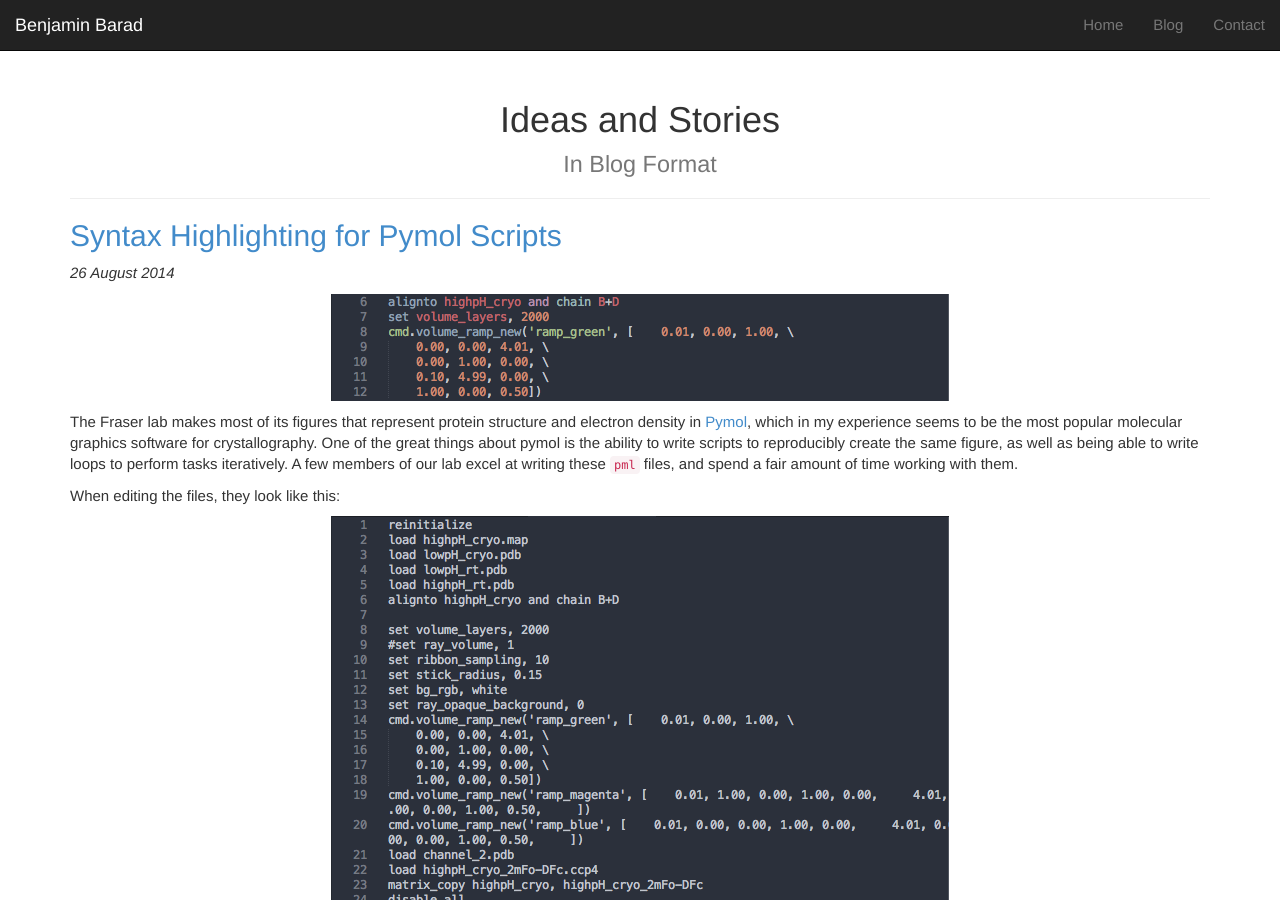
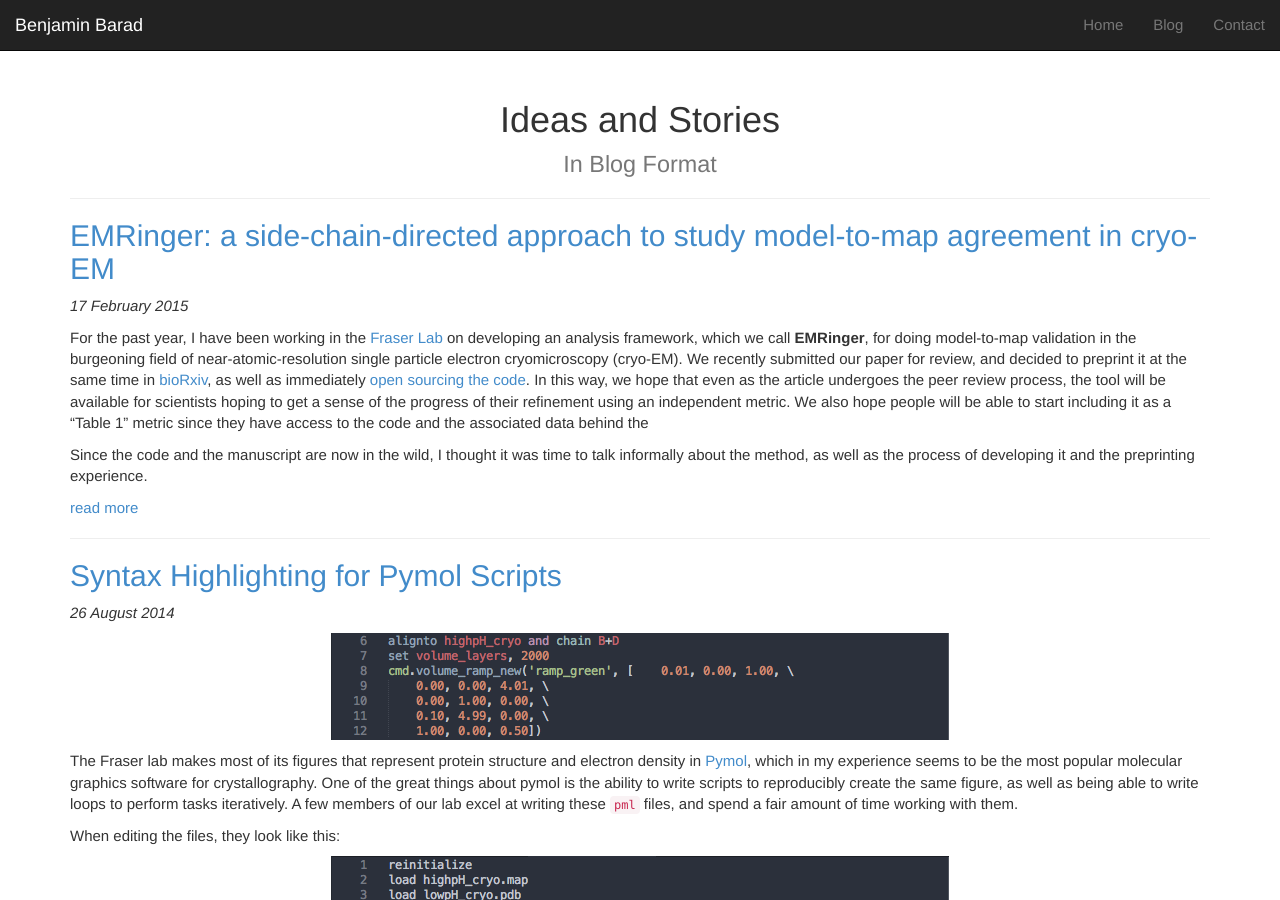
Before and after one commit to bbarad/bbarad.github.io, a Jekyll site: the page built from blog/index.html, in a window 1280 px wide and 900 px high. Built offline with Jekyll 4.4.1, drawn with Linux system fonts in a browser that asks for light colours; nearby versions of some CDN libraries; the list of posts is cut into pages by our own code; some of the changed lines change nothing that is shown.

Commit message:
EMRinger blog post

```diff
--- /dev/null
+++ b/_posts/2015-02-17-EMRinger.md
@@ -0,0 +1,186 @@
+---
+title: "EMRinger: a side-chain-directed approach to study model-to-map agreement in cryo-EM"
+layout: post
+group: blog
+---
+
+For the past year, I have been working in the [Fraser Lab](http://fraserlab.com) on developing an analysis framework, which we call **EMRinger**, for doing model-to-map validation in the burgeoning field of near-atomic-resolution single particle electron cryomicroscopy (cryo-EM). We recently submitted our paper for review, and decided to preprint it at the same time in [bioRxiv](biorxiv.org/content/early/2015/02/03/014738), as well as immediately [open sourcing the code](https://github.com/fraser-lab/EMRinger). In this way, we hope that even as the article undergoes the peer review process, the tool will be available for scientists hoping to get a sense of the progress of their refinement using an independent metric. We also hope people will be able to start including it as a "Table 1" metric since they have access to the code and the associated data behind the
+
+Since the code and the manuscript are now in the wild, I thought it was time to talk informally about the method, as well as the process of developing it and the preprinting experience.
+
+<!--break-->
+
+## The background: *ab initio* modeling in cryo-EM
+In the past two years, electron cryomicroscopy has, thanks to major developments both in camera technology and computational analysis, been able to achieve resolutions at which atomic models can begin to be inferred without any sort of crystallographic reference structure. Electron microscopy hold tremendous promise for structural biology, because of the ability to solve structures with small amounts of protein and without needing to crystalize protein. Already, it has become one of the preferred methods for solving structures of large membrane proteins and biological complexes. However, the tools for validation of structures from cryo-EM are in their infancy relative to diffraction methods, and there are different requirements for validation compared to diffraction. Our tool takes advantage of the highest resolution information available, the density around side chains, to sensitively report on backbone positioning in the map.
+
+<!--
+### Validation in cryo-EM
+Because of the separate construction of the model and map in cryo-EM, three steps of validation are needed. First, there needs to be a check to ensure that the map is an accurate reconstruction of the images collected by the microscope. This has been a challenge for cryo-EM historically, but in recent years the gold standard FSC metric has become a common approach to solving this problem. In this method, the imaged particles are split in half and separately reconstructed, and then the two reconstructions are compared with fourier shell correlation, and the point at which they diverge significantly (FSC<0.143) is chosen as the maximum resolution.
+
+When atomic models are built *de novo* from high resolution maps, there must also be checks that the models are physically realistic. This is accomplished by checking the stereochemistry, ramachandran statistics, side chain rotamers, and steric clashes in three dimensions. A common tool used to accomplish this analysis is MolProbity. A model that is a perfect representation of a map but violates the physical expectations of proteins is likely to be overfitted to the microscopy data. An accurate model needs a balance between data from experiment and prior physical knowledge.
+
+Because of the separation of model and map generation in cryo-EM, a third step of validation in required, in which the quality of the fit of the model in the map is quantified. This fit to density has been quantified historically in a few ways, but in general the tools are effective for reporting on the global fit of secondary structure in the map, but are unsuitable for quantifying the precise placement of atoms within those secondary structures. We sought to develop a tool that could much more sensitively report on atomic positioning in two ways. First, we used side chain information to report only on the highest sensitivity part of the model-to-map fit, and second, we leveraged our prior statistical knowledge about side chain geometry to gain additional power to report on fit. -->
+
+## EMRinger - using side chain information to sensitively report on backbone position.
+<img src="/static/img/emringer/emringer.png" class="img-responsive center-block" alt="EMRinger Process" width="640"/>
+EMRinger is named after [its progenitor, Ringer](http://bl831.als.lbl.gov/ringer/), from the Alber lab at Berkeley. Like Ringer, it rotates the C&#947; atom around the &#967;1 angle of a side chain, interpolating the density value in the map as it rotates. The angle of peak density is interpreted as the correct position of the side chain in dihedral space. Based on knowledge from performing Ringer on structures in the PDB, as well as from basic steric considerations, we know that properly modeled side chains should have &#967;1 density peaks at or near rotameric positions (60º, 180º, and 300º). There are two major reasons that the peak may not be rotameric: first, if there is no signal above noise from the side chain, the peak will be chosen randomly from the noise and may be rotameric, and second, if the backbone and C&#946; positions are incorrect, the measured angle relative to that backbone may be reported as nonrotameric when the C&#947; samples its true position. We take advantage of this second expected behavior to quantify the quality of model-to-map fit of models from cryo-EM.
+
+
+### Generating the EMRinger score
+In order to separate the effects of noise from the effects of mispositioned backbone atoms, we implement a signal cutoff threshold for peaks, with the assumption that any side chain with a peak map value below that threshold may be sampling noise and should not be used for analysis. For the remaining side chains, we use the fraction of side chains with rotameric peaks from EMRinger as a metric for the quality of model-to-map fit.
+
+Choosing the right threshold is a challenging question; at too low of a cutoff, peaks are coming from noise as often as from real signal, and at too high of a cutoff, very few side chains are sampled and the results are not very representative of the model as a whole. In order to balance these two considerations, we use a Zscore metric based on the null hypothesis of a random binomial distribution with 39 out of 72 bins being called rotameric.
+
+<!-- <a href="http://www.codecogs.com/eqnedit.php?latex=Zscore_{threshold}=\frac{Number\&space;Rotameric_{threshold}&space;-&space;\frac{39}{72}\cdot&space;Sample\&space;Size_{threshold}}{\sqrt{\frac{33}{72}\cdot\frac{39}{72}\cdot&space;Sample\&space;Size_{threshold}}}" target="_blank"> -->
+<img src="http://latex.codecogs.com/gif.latex?Zscore_{threshold}=\frac{Number\&space;Rotameric_{threshold}&space;-&space;\frac{39}{72}\cdot&space;Sample\&space;Size_{threshold}}{\sqrt{\frac{33}{72}\cdot\frac{39}{72}\cdot&space;Sample\&space;Size_{threshold}}}" title="Zscore_{threshold}=\frac{Number\ Rotameric_{threshold} - \frac{39}{72}\cdot Sample\ Size_{threshold}}{\sqrt{\frac{33}{72}\cdot\frac{39}{72}\cdot Sample\ Size_{threshold}}}" class="img-responsive center-block" alt="Zscore Equation"/>
+
+The Z-score is a good metric, which is (in our experience) always able to find an ideal threshold to maximize the statistical significance of the result, but it is biased towards models which are larger to begin with; a 60-mer would have a score more than 7 times larger than the equivalent monomer. To account for this, we rescale the Z-score to the **EMRinger Score**, which is comparable between sample sizes.
+
+<!-- <a href="http://www.codecogs.com/eqnedit.php?latex=EMRinger\&space;Score_{threshold}=\frac{10\cdot&space;Zscore_{threshold}}{\sqrt{Model\&space;Length}}" target="_blank"> --><img src="http://latex.codecogs.com/gif.latex?EMRinger\&space;Score_{threshold}=\frac{10\cdot&space;Zscore_{threshold}}{\sqrt{Model\&space;Length}}" title="EMRinger\ Score_{threshold}=\frac{10\cdot Zscore_{threshold}}{\sqrt{Model\ Length}}" class="img-responsive center-block" alt="EMRinger Score Equation"/>
+
+The maximum EMRinger score obtained across threshold is the one we use as our final metric, and our evidence (as we discuss in the manuscript) is that it is a robust but sensitive metric for model-to-map fit in very high resolution maps, above around 4 &#8491;. The EMRinger scores of model-map pairs from the EMDB sets up a reasonable expectation for what scores should look like for well-refined structures at high resolution:
+
+
+<script type="text/javascript" src="https://www.google.com/jsapi">
+
+</script>
+
+<script type="text/javascript">
+
+  // Load the Visualization API and the piechart package.
+  google.load('visualization', '1.0', {'packages':['corechart']});
+
+  // Set a callback to run when the Google Visualization API is loaded.
+  google.setOnLoadCallback(drawChart);
+
+  // Callback that creates and populates a data table,
+  // instantiates the pie chart, passes in the data and
+  // draws it.
+  function drawChart() {
+
+    // Create the data table.
+    var data = new google.visualization.DataTable();
+    data.addColumn('number', 'Resolution');
+    data.addColumn('number', 'EMRinger Score');
+    data.addColumn({type:'number',role:'annotation'})
+    data.addColumn({type:'string',role:'annotationText'})
+    data.addRows([
+	[3.1,	1.54,	5256, 'EMDB 5256 scores 1.54'],
+	[3.2,	2.04,	5995, 'EMDB 5995 scores 2.04'],
+	[3.2,	2.18,	5160, 'EMDB 5160 scores 2.18'],
+	[3.2,	3.05,	5623, 'EMDB 5623 scores 3.05'],
+	[3.27,	0.56,	5778, 'EMDB 5778 scores 0.56'],
+	[3.36,	1.29,	2513, 'EMDB 2513 scores 1.29'],
+	[3.4,	1.85,	2787, 'EMDB 2787 scores 1.85'],
+	[3.4,	2.09,	2762, 'EMDB 2762 scores 2.09'],
+	[3.5,	0.96,	6035, 'EMDB 6035 scores 0.96'],
+	[3.5,	1.95,	5764, 'EMDB 5764 scores 1.95'],
+	[3.5,	3.26,	2278, 'EMDB 2278 scores 3.26'],
+	[3.6,	1.23,	5925, 'EMDB 5925 scores 1.23'],
+	[3.75,	0.9	,	2764, 'EMDB 2764 scores 0.9'],
+	[3.8,	0.36,	2773, 'EMDB 2773 scores 0.36'],
+	[3.8,	1.05,	5830, 'EMDB 5830 scores 1.05'],
+	[3.8,	2.08,	6000, 'EMDB 6000 scores 2.08'],
+	[4,		0.54,	2763, 'EMDB 2763 scores 0.54'],
+	[4.1,	0.18,	5600, 'EMDB 5600 scores 0.18'],
+	[4.4,	-0.47,	2364, 'EMDB 2364 scores -0.47'],
+	[4.5,	-0.41,	2677, 'EMDB 2677 scores -0.41'],
+	[4.5,	0.13,	2273, 'EMDB 2273 scores 0.13'],
+	[4.5,	0.49,	5678, 'EMDB 5678 scores 0.49'],
+	[4.6,	-0.05,	5645, 'EMDB 5645 scores -0.0'],
+	[4.7,	0.09,	5895, 'EMDB 5895 scores 0.09'],
+	[4.7,	0.55,	5646, 'EMDB 5646 scores 0.55'],
+	[4.7,	1.27,	2788, 'EMDB 2788 scores 1.27'],
+	[4.9,	0.2	,	5391, 'EMDB 5391 scores 0.2'],
+	[5,		-0.71,	6187, 'EMDB 6187 scores -0.71'],
+	[5,		-0.16,	6188, 'EMDB 6188 scores -0.16'],
+	[5,		0.06,	5896, 'EMDB 5896 scores 0.06'],
+	[5,		0.8,	5886, 'EMDB 5886 scores 0.8']
+    ]);
+
+    // Set chart options
+
+	var chartOptions = {
+	  reverse: true,
+	  displayAnnotations: true,
+	  annotations: { 0: {
+	  	highContrast: false,
+	  	textStyle: {
+	  		fontName: "Arial",
+	  		fontSize: 5,
+	  		opacity: 0.5
+	  }}},
+	  title: 'EMRinger Score is correlated to resolution',
+	  titleTextStyle: {
+	  	fontSize: 24
+	  },
+	  hAxis: {
+        title: 'Resolution (Å)',
+        direction: -1,
+        ticks: [3.0, 3.4, 3.8, 4.2, 4.6, 5.0]
+      },
+      vAxis: {
+        title: 'EMRinger Score',
+        viewWindow: {min: -1, max: 4},
+        ticks: [-1, 0, 1, 2, 3, 4]
+      },
+	  trendlines: { 0: {
+	  	type: 'linear',
+	  	visibleInLegend: true,
+	  	visibleInLegend: true,
+	  	showR2: true,
+	  	lineWidth: 2,
+	  	pointSize: 0
+	  }},
+	  legend: {position: 'bottom', alignment: 'center'},
+	  lineWidth: 0,
+	  pointSize: 5,
+	  width: 800,
+	  height: 600
+	};
+
+
+
+	var chart = new google.visualization.LineChart(document.getElementById('chart_div'));
+	chart.draw(data, chartOptions);
+  }
+</script>
+
+
+<div id="chart_div" class="center-block"/>
+
+There is a strong correlation between resolution and EMRinger score, which is to be expected, given that EMRinger score reports on side chain density, which is only resolvable above about 4.5 Å. In general, for maps above around 3.5 Å resolution, the minimum score that should be expected is around 1, with a benchmark for a very good score lying around 2. Most structures which have been carefully refined, either in real or reciprocal space, score above 1.5, with some structures getting scores above 3. Just like with tools like molprobity, a bad score doesn't necessarily mean an unusable structure, but it does warrant further consideration and refinement.
+
+At resolutions down near 4 Å and below, things get a little bit trickier, and it is hard to make careful predictions about what the target EMRinger score should be. Sampling of the backbone by EMRinger becomes a problem at these resolutions, which can be partially resolved through B-factor sharpening. We are considering ways to modify the EMRinger procedure to make it more appropriate for use in these intermediate resolutions in the future, and I will hopefully write more about that soon!
+
+## Making EMRinger Scores Available
+
+Since the score is straightforward to calculate and better scores are strong indicators of a better-fit model, we hope that this tool will be adopted as a standard table 1 metric for structures from cryo-EM, alongside gold-standard FSC resolution and Molprobity scores. To that end, we have made the tool available to colleagues as quickly as possible upon completing the manuscript. To do this, we have preprinted our work, and we have published and open sourced our code immediately, with usable scripts but without a GUI interface.
+
+<!-- ## Interesting applications of EMRinger
+
+### Radiation Damage
+
+### Sharpening
+ -->
+
+### Preprinting with bioRxiv
+
+The first and most important thing we did to increase the availability of EMRinger was to preprint the paper on [bioRxiv](http://biorxiv.org/content/early/2015/02/03/014738) as soon as we submitted the manuscript for review. [BioRxiv](http://biorxiv.org/about-biorxiv) is a service maintained by Cold Spring Harbor which allows the public deposition of a manuscript before, or even entirely separately from, the peer review process. This allows us to publically share the work we have been doing without waiting for the peer review process, which has been known to take over a year before publication. Additionally, people unrelated to the official peer review process, but who have suggestions for strengthening the method, can provide commentary on bioRxiv that we can then take into account when revising our paper. We haven't gotten any comments so far!
+
+We have been really happy with the reception of the paper on bioRxiv; we've had about 80 downloads of the paper in the two weeks since we submitted it. James and I have immediately become obsessed with the article metrics available on the site, in particular the altmetric. We are big [twitter](http://twitter.com/fraser-lab) [users](http://twitter.com/benjaminbarad) and we have taken every chance we could get to share our progress on EMRinger now that it is available in a public form. More importantly, we've been able to share the method directly with our colleagues, and if they want to use the EMRinger Score in their publication they will be able to cite the manuscript on bioRxiv ahead of formal publication. The [Fraser Lab](http://fraserlab.com) has recently gotten excited about bioRxiv, and we plan on releasing many of our future papers this way. With many (most?) journals now allowing preprinting of manuscripts before peer review, there is little to lose in doing so.
+
+### Publishing code on Github
+
+Along with making the manuscript available, we have [released the code to run EMRinger on Github.](https://github.com/fraser-lab/EMRinger) We have published the main utilities to calculate EMRinger score, perform rolling-window analysis, and confine EMRinger analysis to specific residue groups, which are the main ways we have used EMRinger and expect it to be used in the near future. I am also in the process of cleaning up some of my "jiffy" scripts to generate the figures we used in the manuscript, so that the connection between the output of the EMRinger code and the figures we present is as clear as possible. We hope this will also allow anyone interested in extending the usage of EMRinger into new domains to visualize their results quickly.
+
+I wrote the EMRinger scripts in [python](http://python.org) using the [Phenix](http://phenix-online.org) software package, which provides a whole host of incredibly nice utilities for working with structural biology data. Phenix has so far been used mostly for data from diffraction experiments, but there are an increasing number of tools available for single particle experiments, and I am hopeful that Phenix will be able to bring together experimentalists from both fields. This has the potential to bring standardization in the tools for modeling and analysis, as well as in the data formats between the two fields.
+
+I wrote a detailed usage guide for generating EMRinger Scores in the [`Phenix_Scripts` folder of the EMRinger github page](https://github.com/fraser-lab/EMRinger/tree/master/Phenix_Scripts), where the main utility scripts for EMRinger are housed. However, if you try it out, and encounter any problems that are not covered in the usage guide, or just want to discuss how best to interpret your results, I am happy to communicate [by email](mailto:ben.barad@ucsf.edu). Please submit bug reports or feature requests on the github page, and general comments on the
+
+
+### Next steps: Phenix GUI and EMRinger Web Server
+
+We are very happy with the Phenix python scripts on github, but in the long term we want to make our tool as universally accessible as possible, without any need to run scripts from the command line. We have been working hard on making EMRinger more accessible in two main ways. The first is putting the tool into the Phenix GUI: this effort is being driven primarily by our collaborator, Nathaniel Echols. Bringing EMRinger into the GUI will allow the rapid calculation of EMRinger scores, as well as making interactive visualization of the ringer scans possible. Since many other analysis tools, including molprobity, are accessible within Phenix, we hope that this inclusion will allow electron microscopists to do every level of model-based validation within a single software package, without needing to resort to individual scripts.
+
+The second way we are trying to expand the availability of EMRinger is by making a webserver to calculate EMRinger scores on demand. I have been working on this as a side project for a few months, and actually got a proof of principle iteration done as part of a [minicourse at UCSF](https://www.cgl.ucsf.edu/Outreach/bmi219/) with Kevin Hartman and Andrew Van Benschoten. Users will be able to upload their model and map and the webserver will return a series of visualizations as well as the final EMRinger score. I hope that this serves as the most accessible introduction possible to using EMRinger, as the only software needed will be a modern web browser. I'll be open sourcing it as soon as I have a working prototype (soon, I hope!), and I'll probably write another post then about the process of making a scientific webserver. There are unique scalability challenges to operating a webserver that can handle map data (which is frequently hundreds of megabytes in file size), and I hope that the solutions that we come up with will allow for a robust system for electron microscopy analysis on the web.
```
Also changed, not shown: static/css/custom.css (line endings or trailing spaces), static/img/emringer/emringer.png (added).
